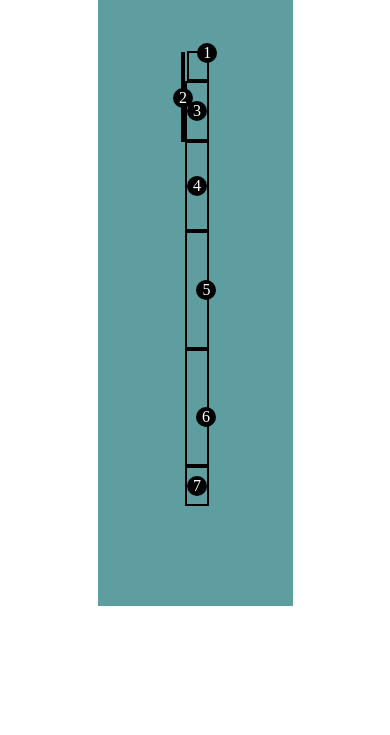
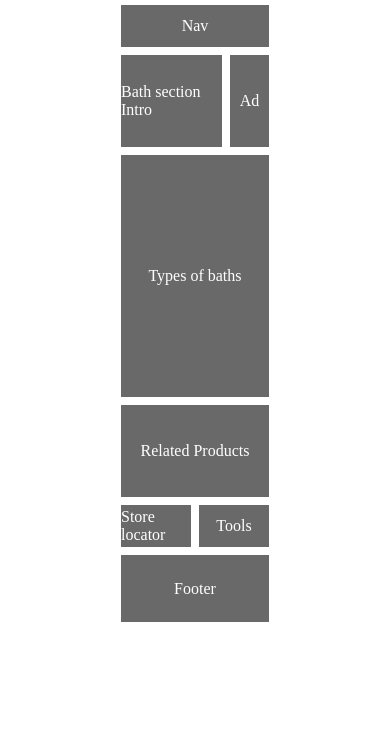
Before and after one commit to KurachTaras/hw4, a plain HTML site: page index.html in a window 390 px wide. Shown: the part 109-844 px from the top of the page. Drawn offline with Linux system fonts and the light colour scheme.

Commit message:
advanced task 2

```diff
--- a/index.html
+++ b/index.html
@@ -12,32 +12,33 @@
 
 <div class="wrap">
 
-    <div class="package">
-        <div class="container ">
+    <div class="container">
 
-            <div class="head box"><span class="span_first">1</span></div>
+        <div class="head">
+            <div class="logo"> logo</div>
+            <div class="header">Header</div>
+        </div>
 
-            <div class="father">
+        <div class="main">
 
-                <div class="left box"><span class="span_second">2</span></div>
+            <div class="nav grey">Nav</div>
 
-                <div class="right">
+            <div class="section">
+                <div class="intro grey">Bath section Intro</div>
+                <div class="ad grey">Ad</div>
+                <div class="types grey">Types of baths</div>
+                <div class="products grey">Related Products</div>
+            </div>
 
-                    <div class="right_head">
-                        <div class="box third flex"><span>3</span></div>
-                        <div class="box fourth flex"><span>4</span></div>
-                    </div>
-
-                    <div class="right_main">
-                        <div class="box fifth flex"><span class="span_fifth">5</span></div>
-                        <div class="box sixth"><span class="span_sixth">6</span></div>
-                    </div>
-
-                    <div class="right_footer box flex"><span>7</span></div>
-                </div>
+            <div class="article">
+                <div class="store grey">Store locator</div>
+                <div class="tools grey">Tools</div>
             </div>
 
         </div>
+
+        <div class="footer grey">Footer</div>
+
     </div>
 
 </div>
--- a/style.css
+++ b/style.css
@@ -9,217 +9,137 @@ body {
     padding-top: 60px;
 }
 
-.package {
-    width: 50%;
-    background: cadetblue;
+.container {
+    width: 40%;
+    position: relative;
+}
+
+.grey {
+    background: dimgrey;
+    border: 4px solid white;
+    box-sizing: border-box;
+    color: white;
     display: flex;
+    font-size: 16px;
     justify-content: center;
     align-items: center;
 }
 
-.container {
-    width: 70%;
-    margin: 100px;
-    box-sizing: border-box;
-    position: relative;
+.head {
+    display: flex;
+    height: 50px;
 }
 
-.father {
+.logo, .header {
+    background: dimgrey;
+    border: 4px solid white;
+    box-sizing: border-box;
+    color: white;
     display: flex;
-}
-
-.left {
-    width: 10%;
-}
-
-.right {
-    width: 90%;
-}
-
-.box {
-    border: 2px solid black;
-    box-sizing: border-box;
-}
-
-.head {
-    height: 30px;
-}
-
-.flex {
-    display: flex;
+    font-size: 16px;
     justify-content: center;
     align-items: center;
 }
 
-.right_head {
-    height: 150px;
+.logo, .nav  {
+    width: 20%;
 }
 
-.third {
-    height: 70%;
+.header, .section {
+    width: 80%;
 }
 
-.fourth {
-    height: 30%;
+.main {
+    display: flex;
+    flex-wrap: wrap;
 }
 
-.right_main {
-    height: 225px;
-    display: flex;
+.nav {
+    height: 250px;
 }
 
-.fifth {
-    width: 90%;
-}
-
-.sixth {
-    width: 10%;
-}
-
-.right_footer {
+.store, .tools {
     height: 50px;
 }
 
-span {
-    width: 20px;
-    height: 20px;
-    border-radius: 50%;
-    color: white;
-    background: black;
+.section {
     display: flex;
-    justify-content: center;
-    align-items: center;
+    flex-wrap: wrap;
 }
 
-.span_first {
-    position: absolute;
-    top: -10px;
-    left: 52%;
+.intro, .ad {
+    height: 100px;
 }
 
-.span_second {
-    position: absolute;
-    left: -10px;
-    top: 20%;
+.intro, .types {
+    width: 80%;
 }
 
-.span_sixth {
-    position: absolute;
-    right: -10px;
-    top: 50%;
+.ad, .products {
+    width: 20%;
 }
 
-.span_fifth {
+.types, .products {
+    height: 250px;
+}
+
+.footer {
+    height: 75px;
+}
+
+.article {
+    width: 20%;
+    height: 100px;
     position: absolute;
-    left: 52%;
+    bottom: 75px;
 }
 
 
 
 
-
-
-
-
 @media screen and (max-width: 1000px){
-    .right_main {
-        height: 200px;
+    .main {
         display: flex;
         flex-direction: column;
     }
 
-    .right_head {
-        height: 175px;
+    .nav {
+        width: 100%;
+        height: 50px;
     }
 
-    .third {
-        height: 40%;
+    .section {
+        width: 100%;
     }
 
-    .fourth {
-        height: 60%;
+    .intro {
+        width: 70%;
     }
 
-    .fifth {
-        width: 100%;
-        height: 60%;
+    .ad {
+        width: 30%;
     }
 
-    .sixth {
+    .types {
         width: 100%;
-        height: 40%;
     }
 
-    .container {
+    .products {
+        height: 100px;
+        width: 100%;
+    }
+
+    .article {
+        height: 50px;
         width: 100%;
         position: relative;
+        bottom: 0;
+        display: flex;
     }
 
-    .head {
-        width: 80%;
-        position: relative;
-        left: 21%;
+    .store, .tools {
+        height: 50px;
+        width: 50%;
     }
 
-    .left {
-        width: 25%;
-        height: 120px;
-        position: relative;
-        top: -29px;
-    }
-
-    .span_first {
-        left: 45%;
-    }
-
-    .span_second {
-        top: 40%;
-    }
-
-    .span_fifth{
-        left: 55%;
-    }
-
-    .span_sixth {
-        position: relative;
-        left: 45%;
-    }
 }
-
-
-
-
-@media screen and (max-width: 900px){
-    .right_head {
-        height: 150px;
-    }
-
-    .left {
-        height: 90px;
-    }
-
-
-    .third {
-        height: 40%;
-    }
-
-    .fourth {
-        height: 60%;
-    }
-
-    .right_main {
-        height: 235px;
-    }
-
-    .right_footer {
-        height: 40px;
-    }
-
-    .fifth {
-        height: 50%;
-    }
-
-    .sixth {
-        height: 50%;
-    }
-}
```
